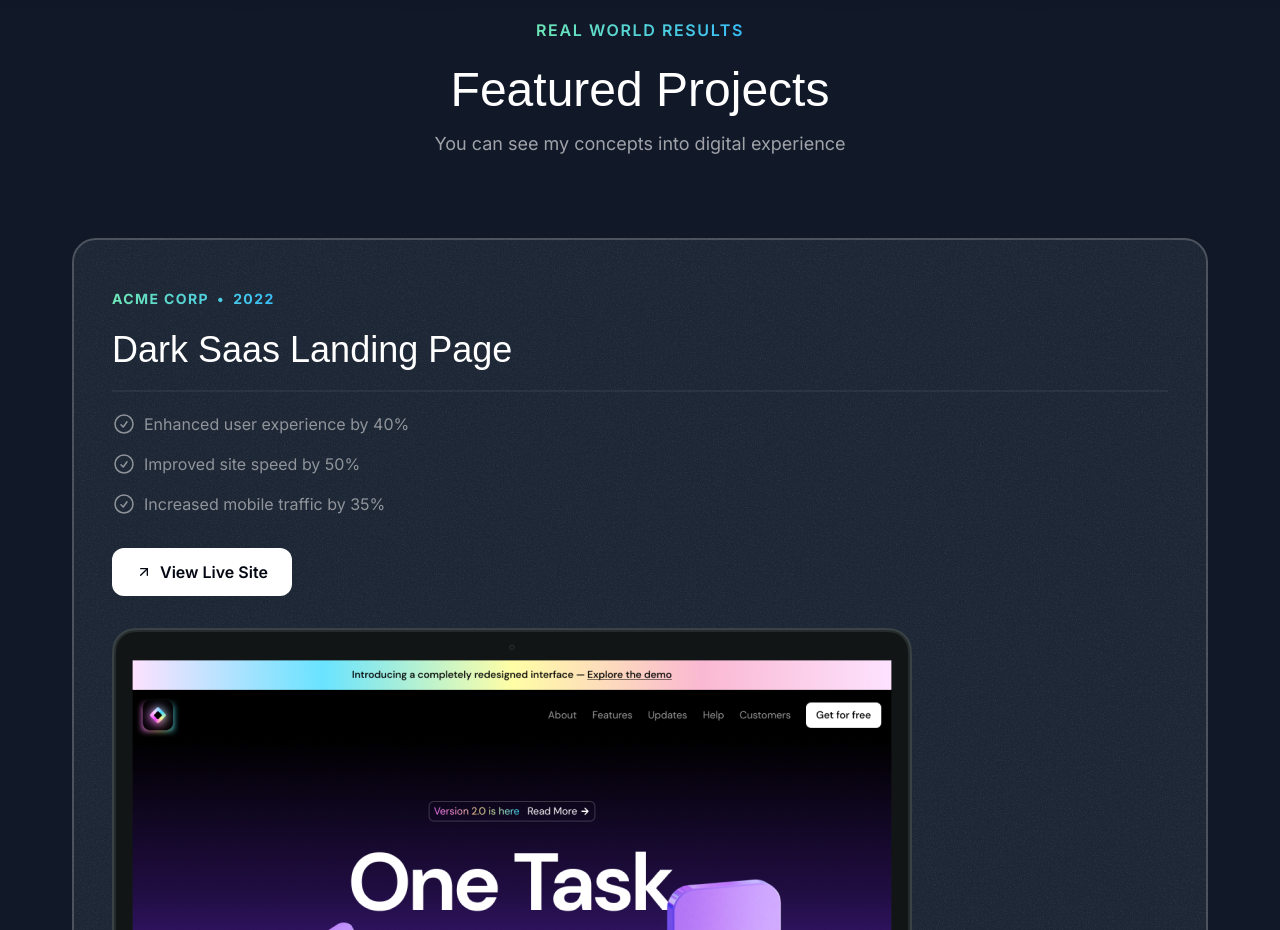
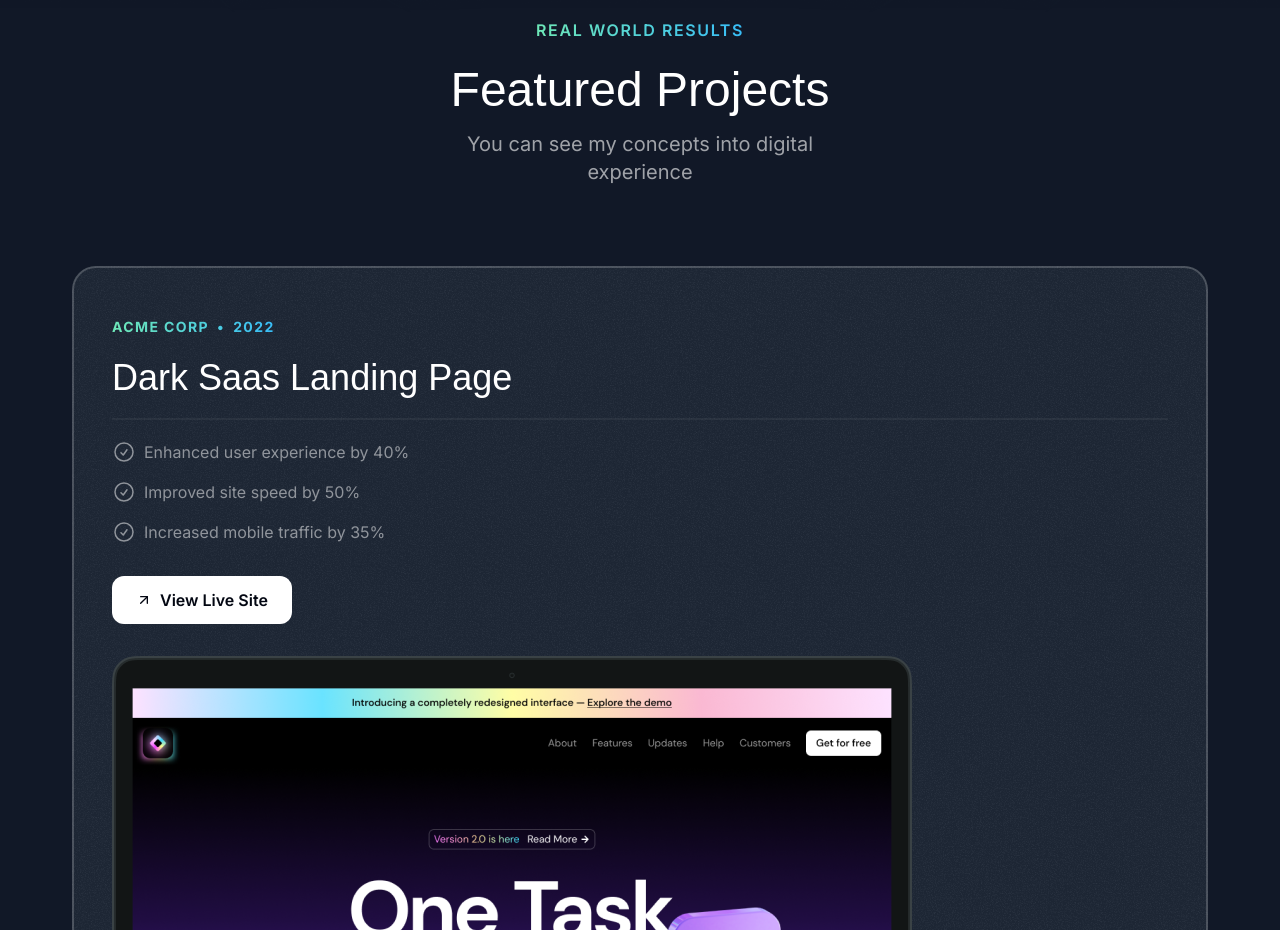
Before and after one commit to Niteshpanday05/portfolio, a Next.js app: page / in a window 1280 px wide. Shown: the part 940-1870 px from the top of the page. Built offline with nearby package versions, Linux system fonts and the light colour scheme; a web font is replaced by a local one.

Commit message:
card done

```diff
--- a/src/sections/Projects.tsx
+++ b/src/sections/Projects.tsx
@@ -57,7 +57,7 @@ export const ProjectsSection = () => {
         <h2 className="font-serif  text-3xl md:text-5xl text-center mt-6">
           Featured Projects
         </h2>
-        <p className="text-center md:text-lg text-white/60 mt-4 max-w-md mx-auto">
+        <p className="text-center md:text-lg lg:text-xl text-white/60 mt-4 max-w-md mx-auto">
           You can see my concepts into digital experience
         </p>
         <div className=" flex flex-col mt-10 gap-20 md:mt-20">
```
